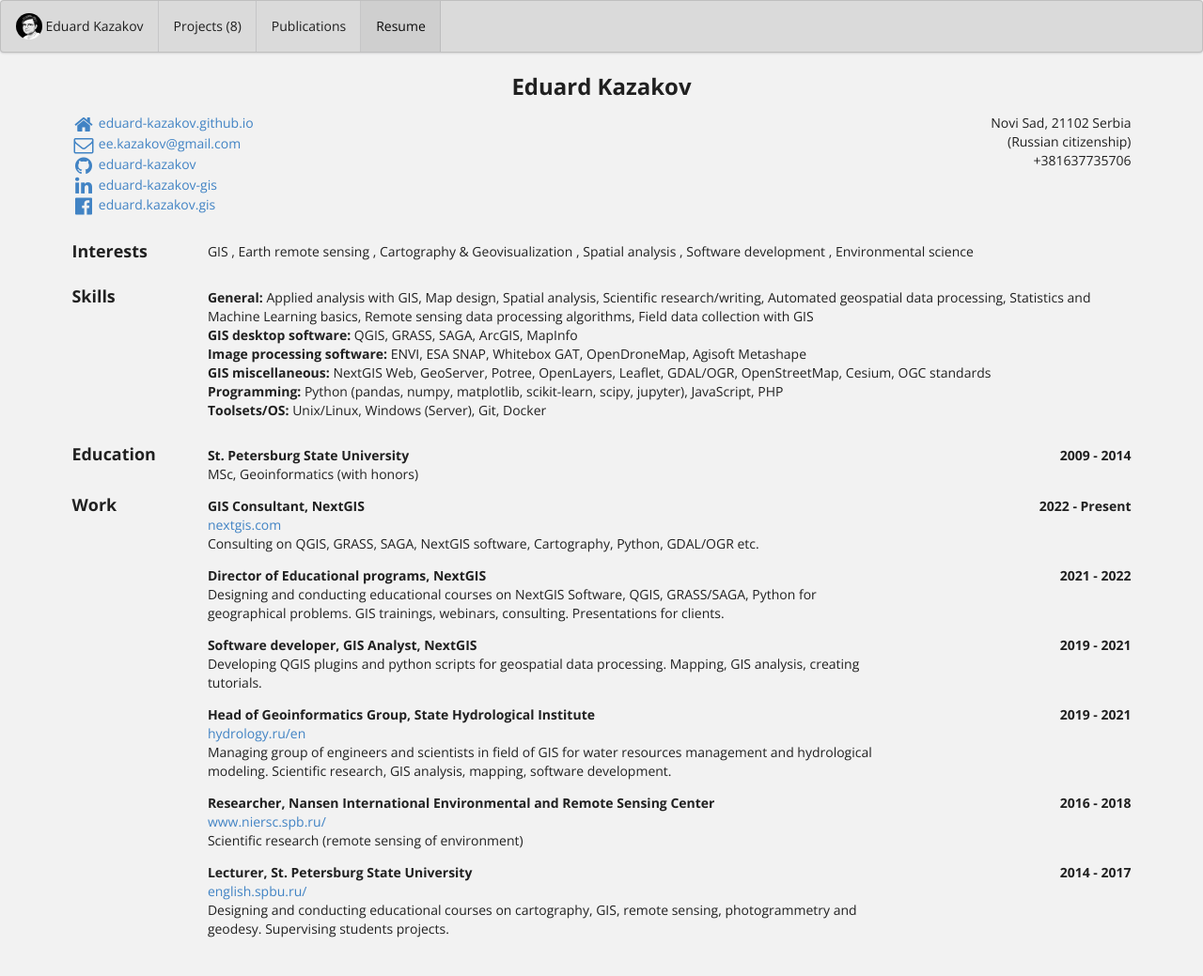
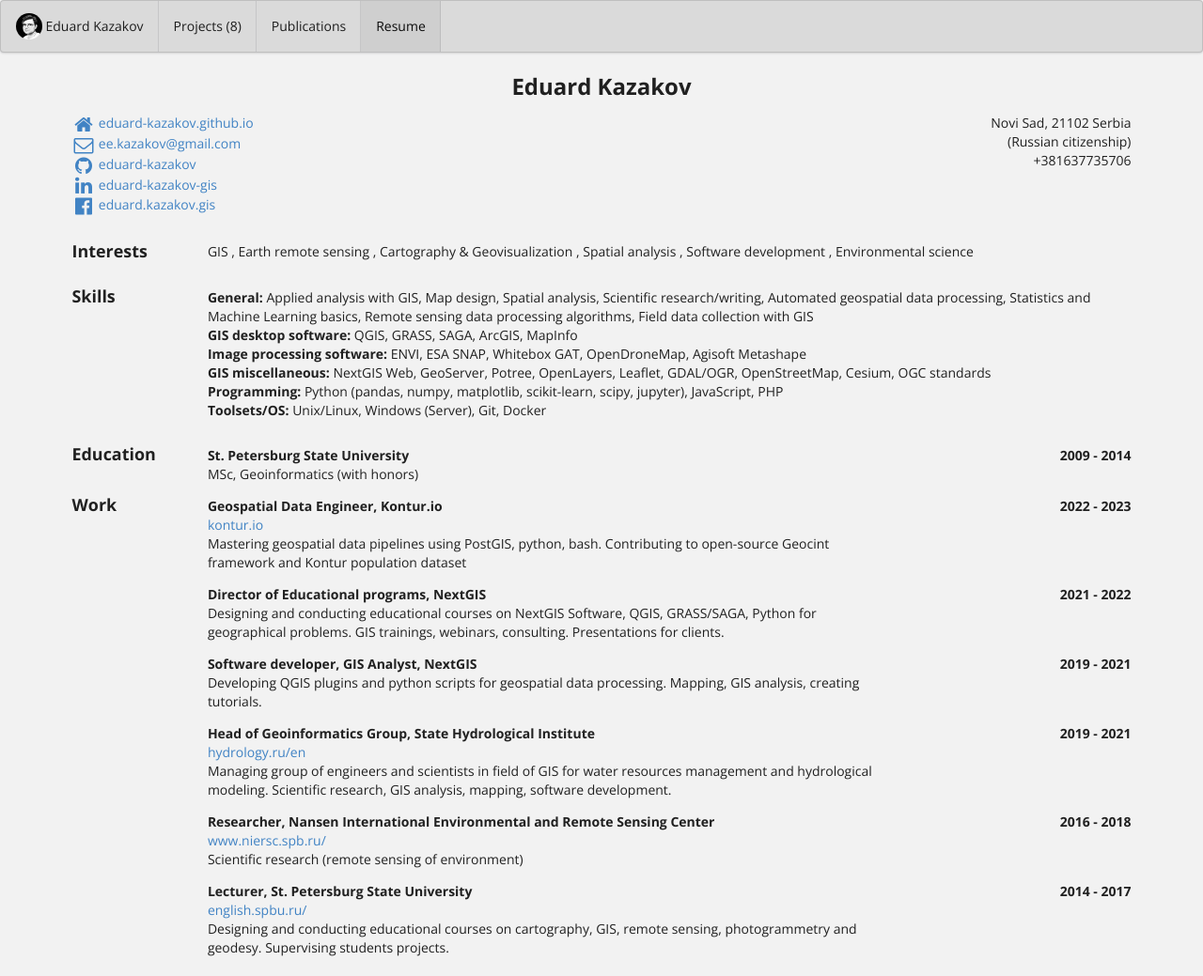
Before and after one commit to eduard-kazakov/eduard-kazakov.github.io, a Jekyll site: the page built from bio/index.html, in a window 1280 px wide. Shown: the whole page at 94% size. Built offline with Jekyll 4.4.1, drawn with Linux system fonts in a browser that asks for light colours.

Commit message:
update cv

```diff
--- a/_data/bio.json
+++ b/_data/bio.json
@@ -6,7 +6,7 @@
     "email": "ee.kazakov@gmail.com",
     "phone": "+381637735706",
     "website": "https://eduard-kazakov.github.io",
-    "summary": "Experienced professional in Geoinformatics, Cartography and Earth remote sensing with scientific background. Contributor and popularizer of open-source geospatial software, especially QGIS. Environmental science, GIS and maps lover.<br><br>Wide experience of geospatial technologies mastering in different areas (from water resources management to archaeology, from climatology to urban studies) gives me an opportunity to look at any geographic problem from different angles and to use multidisciplinary approaches.<br><br>I am most skilled in: GIS, QGIS, Python, GDAL/OGR, Remote sensing data processing, Scientific research",
+    "summary": "Experienced professional in Geoinformatics, Cartography and Earth remote sensing with scientific background. Contributor and popularizer of open-source geospatial software, especially QGIS. Environmental science, GIS and maps lover.<br><br>Wide experience of geospatial technologies mastering in different areas (from water resources management to archaeology, from climatology to urban studies) gives me an opportunity to look at any geographic problem from different angles and to use multidisciplinary approaches.<br><br>I am most skilled in: GIS, QGIS, PostGIS, Python, GDAL/OGR, Remote sensing data processing, Scientific research",
     "location": {
       "address": "",
       "postalCode": "21102",
@@ -149,13 +149,13 @@
     }
   ],
   "work": [
-    {
-      "company": "NextGIS",
-      "position": "GIS Consultant",
-      "website": "https://nextgis.com",
-      "startDate": "2022-05-01",
-      "endDate": "Present",
-      "summary": "Consulting on QGIS, GRASS, SAGA, NextGIS software, Cartography, Python, GDAL/OGR etc."
+  {
+      "company": "Kontur.io",
+      "position": "Geospatial Data Engineer",
+      "website": "https://kontur.io",
+      "startDate": "2022-07-01",
+      "endDate": "2023-03-01",
+      "summary": "Mastering geospatial data pipelines using PostGIS, python, bash. Contributing to open-source Geocint framework and Kontur population dataset"
     },
 	{
       "company": "NextGIS",
```
